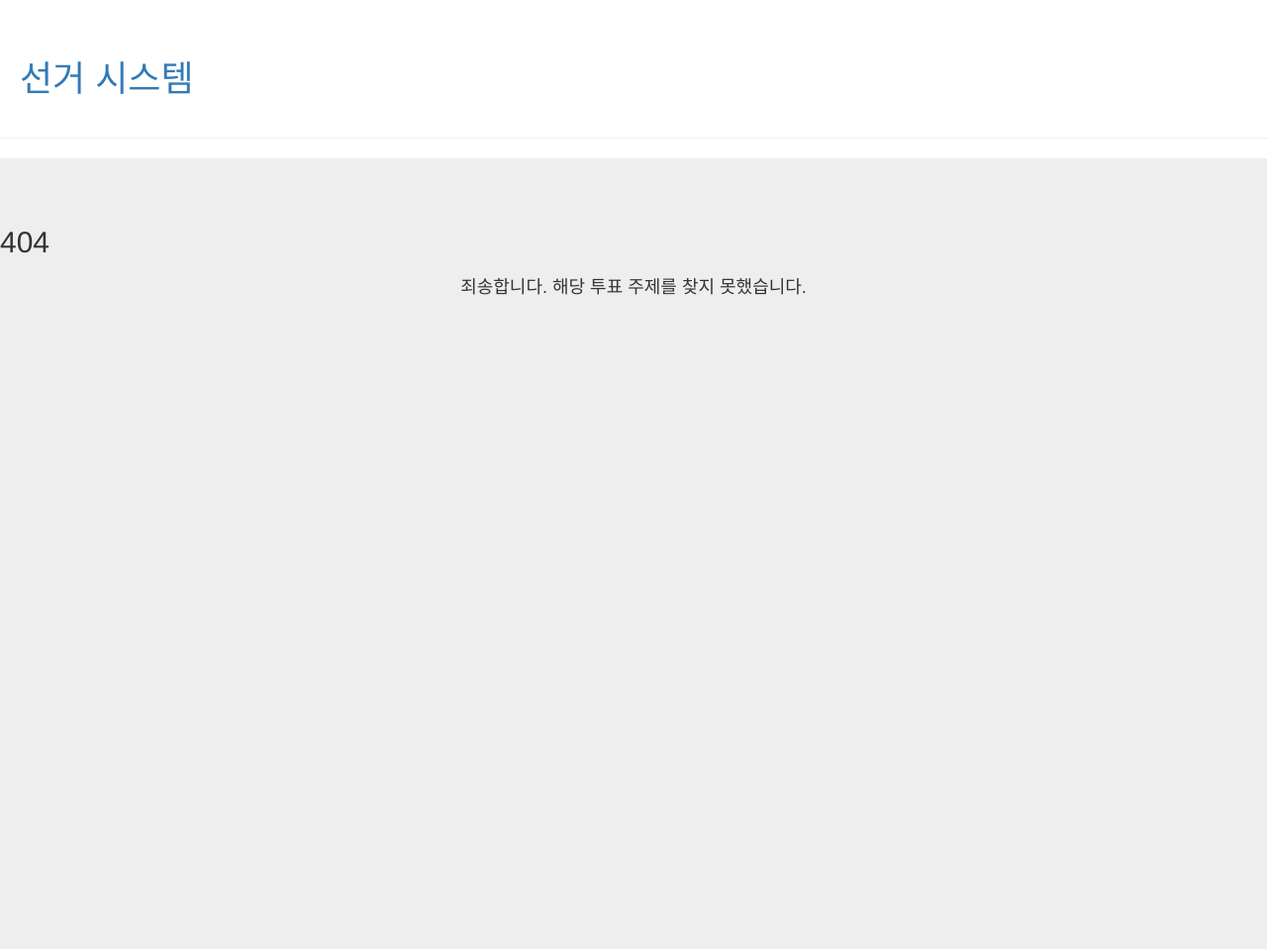
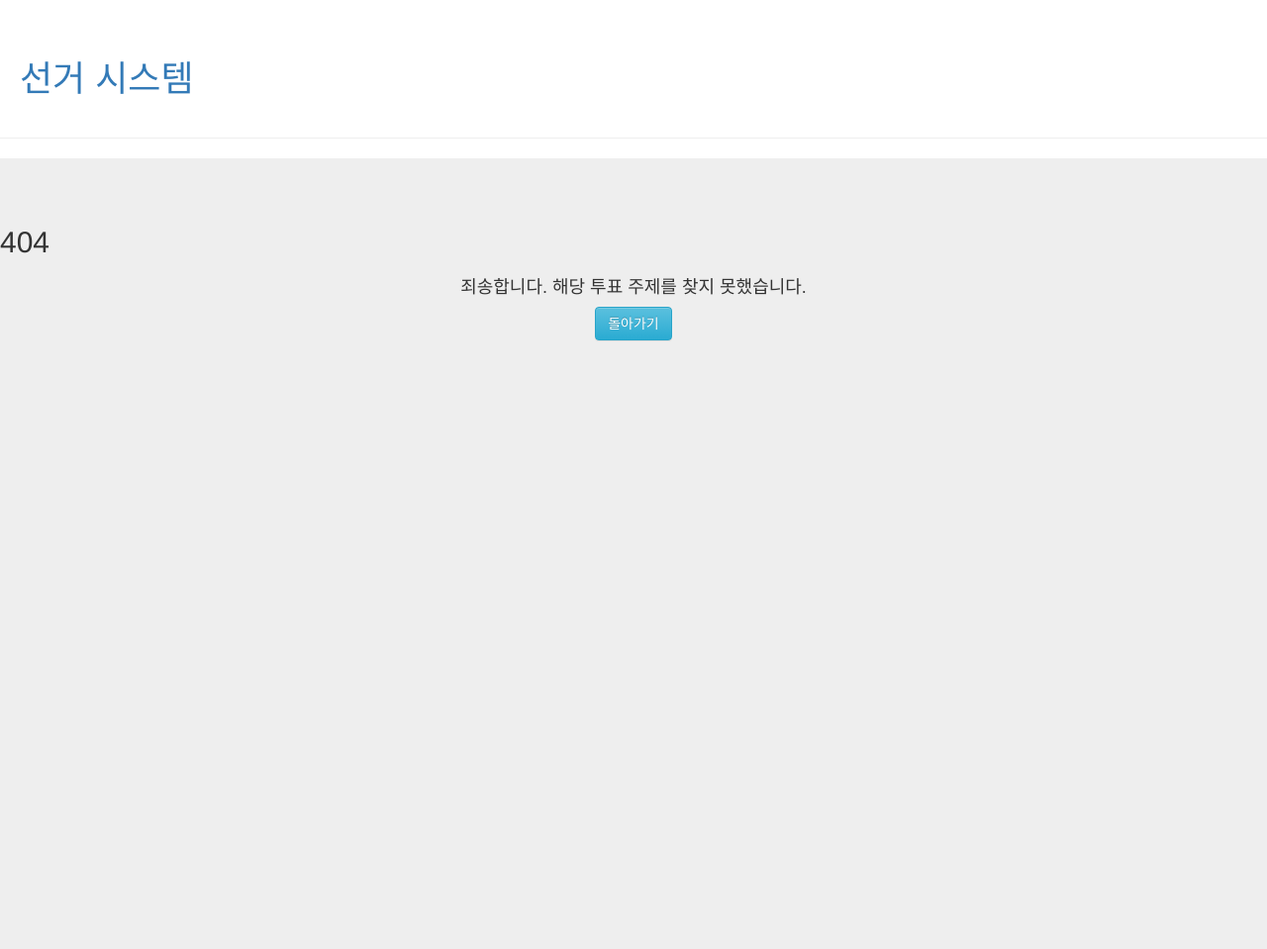
Before and after one commit to yeonho1/election, a Django app: page /vote/view/1 in a window 1280 px wide. Shown: the top 959 px of the page at 99% size. Run offline with Django 3.2, Linux system fonts and the light colour scheme; data that the repository does not hold is empty; some libraries are stand-ins or nearby versions.

Commit message:
add go back button to 404 page

```diff
--- a/vote/templates/vote/404.html
+++ b/vote/templates/vote/404.html
@@ -5,6 +5,7 @@
 <div class="container">
     <center>
         <h4>죄송합니다. 해당 투표 주제를 찾지 못했습니다.</h4>
+        <a href="{% url 'votemain' %}" class="btn btn-info">돌아가기</a>
     </center>
 </div>
 {% endblock %}
```
